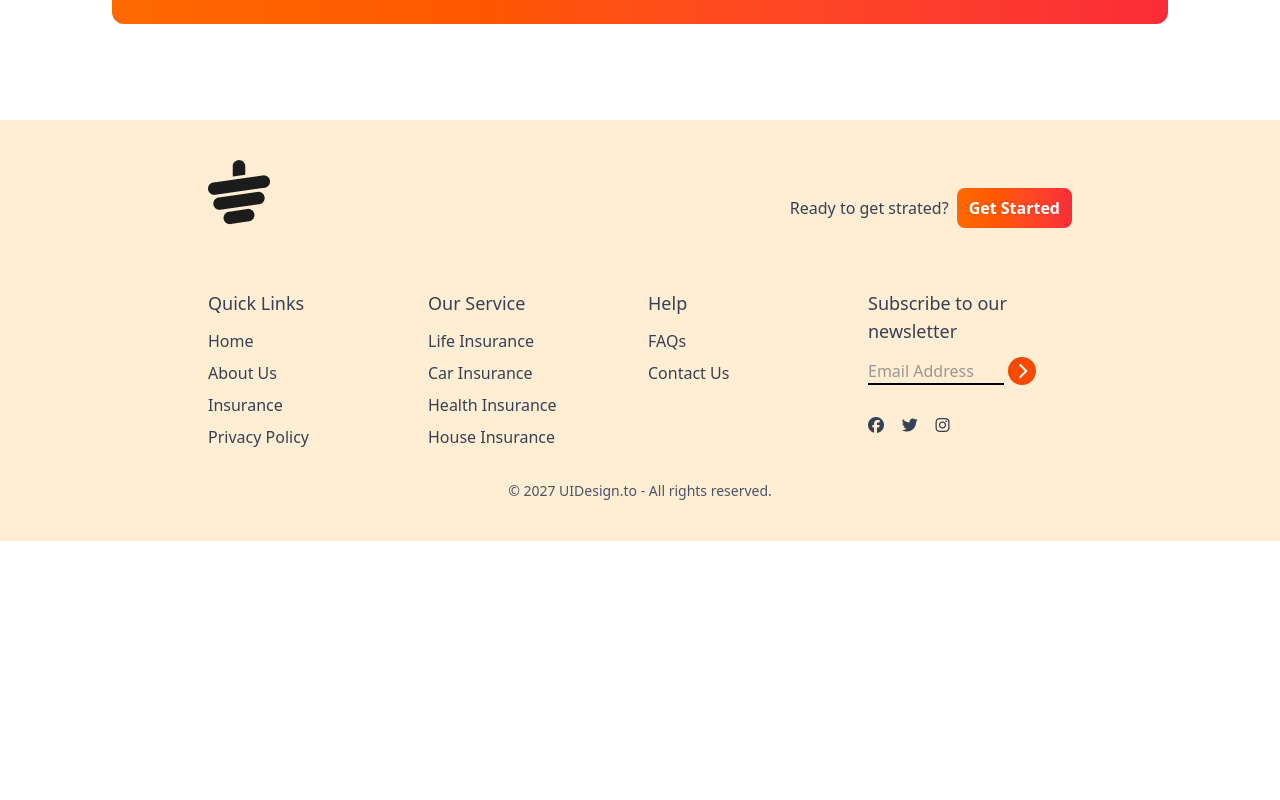
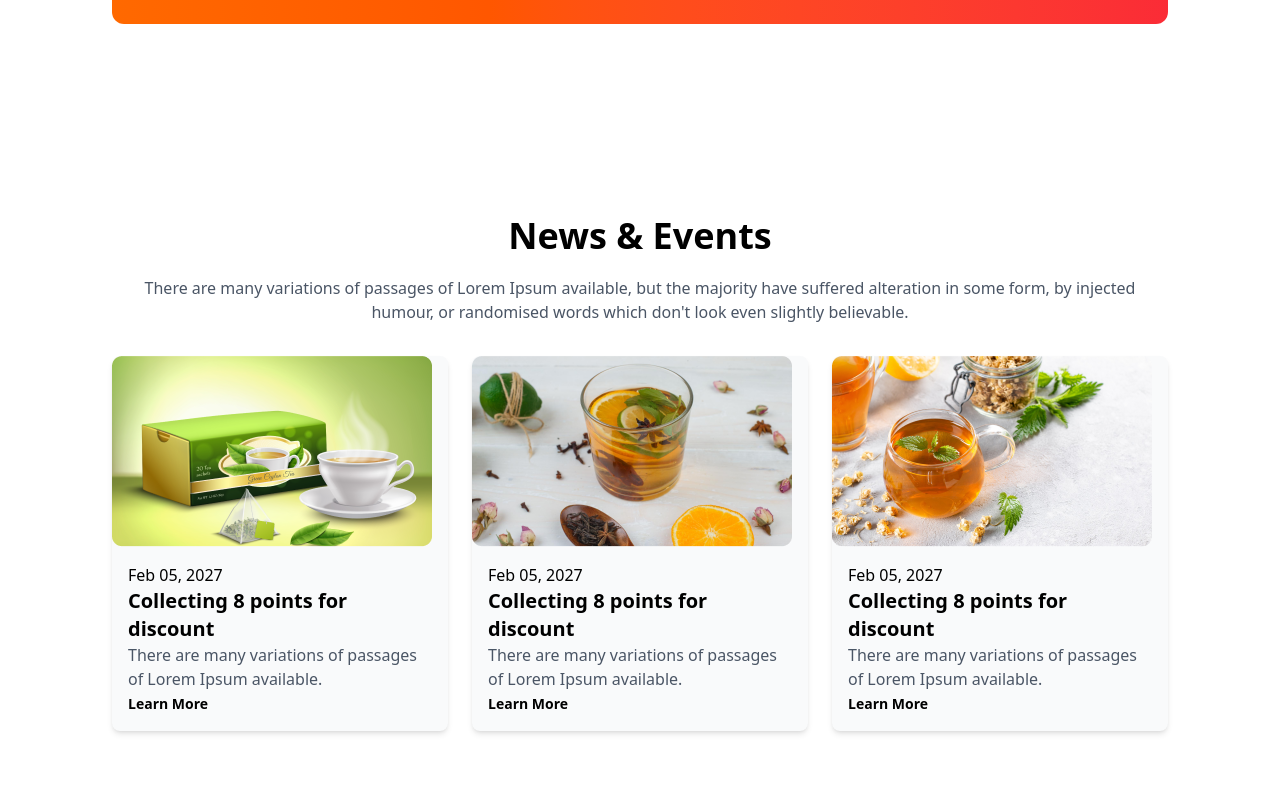
Before and after one commit to MojammelJoy/Tea-House, a plain HTML site: page index.html in a window 1280 px wide. Shown: the part 2400-3200 px from the top of the page. Before the commit the page ends 2941 px from the top, so only its background shows below. Drawn offline with nearby package versions, Linux system fonts and the light colour scheme.

Commit message:
news and events section done

```diff
--- a/index.html
+++ b/index.html
@@ -256,7 +256,46 @@
                 </div>
             </section>
 
-            <!-- News section homework-->
+            <!-- News & Events-->
+             <section class="py-8 lg:py-24">
+                <!--title-->
+                <div class="text-center mb-8">
+                    <h1 class="text-3xl md:text-4xl font-bold mb-5">News & Events</h1>
+                    <p class="text-gray-600 mx-w-">There are many variations of passages of Lorem Ipsum available, but the majority have suffered alteration in some form, by injected humour, or randomised words which don't look even slightly believable.</p>
+                </div>
+                <!--Grid cards-->
+                <div class="grid grid-cols-1 md:grid-cols-2 lg:grid-cols-3 gap-6 text-center">
+                    <!--events card-->
+                    <div class="rounded-lg shadow-md bg-gray-50 overflow-hidden">
+                        <img src="images/news-1.png" alt="">
+                        <div class="p-4 text-left"> <data value="">Feb 05, 2027</data>
+                            <h2 class="font-bold text-xl">Collecting 8 points for discount</h2>
+                            <p class="text-gray-600">There are many variations of passages of Lorem Ipsum available.</p>
+                            <button class="font-bold text-sm">Learn More</button>
+                        </div>
+
+                    </div>
+                    <div class="rounded-lg shadow-md bg-gray-50 overflow-hidden">
+                        <img src="images/news-2.png" alt="">
+                        <div class="p-4 text-left"> <data value="">Feb 05, 2027</data>
+                            <h2 class="font-bold text-xl">Collecting 8 points for discount</h2>
+                            <p class="text-gray-600">There are many variations of passages of Lorem Ipsum available.</p>
+                            <button class="font-bold text-sm">Learn More</button>
+                        </div>
+
+                    </div>
+                    <div class="rounded-lg shadow-md bg-gray-50 overflow-hidden">
+                        <img src="images/news-3.png" alt="">
+                        <div class="p-4 text-left"> <data value="">Feb 05, 2027</data>
+                            <h2 class="font-bold text-xl">Collecting 8 points for discount</h2>
+                            <p class="text-gray-600">There are many variations of passages of Lorem Ipsum available.</p>
+                            <button class="font-bold text-sm">Learn More</button>
+                        </div>
+
+                    </div>
+                </div>
+
+             </section>
 
         </main>
         <!--footer section-->
```
